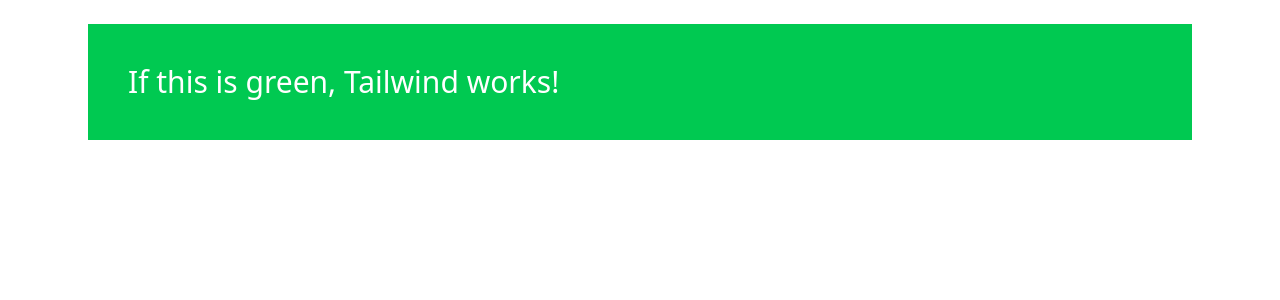
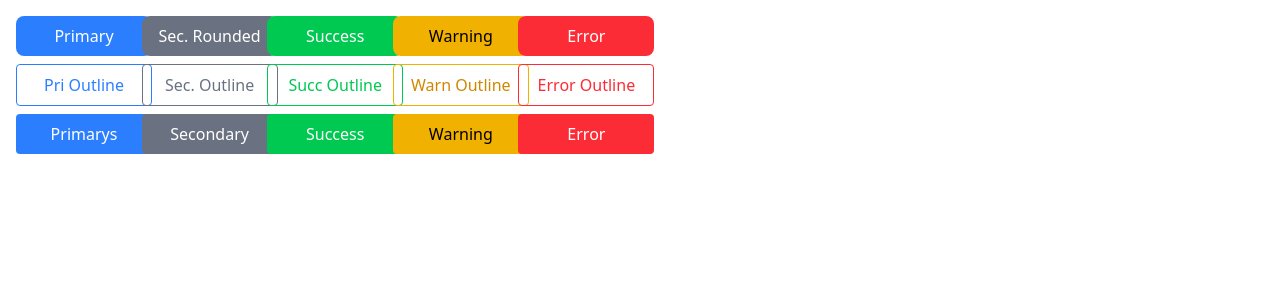
Before and after one commit to tmoechel-futura/tailwind-demo, a React (Vite) app: page / in a window 1280 px wide. Shown: the top 300 px of the page. Built offline with nearby package versions, Linux system fonts and the light colour scheme.

Commit message:
setup basic project

```diff
--- a/src/App.tsx
+++ b/src/App.tsx
@@ -1,12 +1,33 @@
-import TestTailwind from "./TestTailwind"
+import Button from "./components/Button";
 
-function App() {
+export default function App() {
   return (
-    // mx is x marging
-    <main className="mx-auto max-w-6xl p-6">
-      <TestTailwind />
+    <main className="grid grid-cols-10 gap-2 m-4">
+      <div className="flex flex-col gap-2">
+        <Button buttonType={"primary"} rounded>Primary</Button>
+        <Button buttonType={"primary"} outline>Pri Outline</Button>
+        <Button buttonType={"primary"}>Primarys</Button>
+      </div>
+      <div className="flex flex-col gap-2">
+        <Button buttonType={"secondary"} rounded >Sec. Rounded</Button>
+        <Button buttonType={"secondary"} outline>Sec. Outline</Button>
+        <Button buttonType={"secondary"}>Secondary</Button>
+      </div>
+      <div className="flex flex-col gap-2">
+        <Button buttonType={"success"} rounded>Success</Button>
+        <Button buttonType={"success"} outline>Succ Outline</Button>
+        <Button buttonType={"success"}>Success</Button>
+      </div>
+      <div className="flex flex-col gap-2">
+        <Button buttonType={"warning"} rounded>Warning</Button>
+        <Button buttonType={"warning"} outline>Warn Outline</Button>
+        <Button buttonType={"warning"}>Warning</Button>
+      </div>
+      <div className="flex flex-col gap-2">
+        <Button buttonType={"danger"} rounded>Error</Button>
+        <Button buttonType={"danger"} outline>Error Outline</Button>
+        <Button buttonType={"danger"}>Error</Button>
+      </div>
     </main>
   )
 }
-
-export default App
--- a/src/TestTailwind.tsx
+++ /dev/null
@@ -1,7 +0,0 @@
-export default function TestTailwind() {
-  return (
-    <div className="bg-green-500 text-white p-10 text-3xl">
-      If this is green, Tailwind works!
-    </div>
-  );
-}
--- /dev/null
+++ b/src/components/Button.tsx
@@ -0,0 +1,46 @@
+
+import React from "react";
+
+// do not use propTypes in TSX use interfaces instead!
+type ButtonType = "primary" | "secondary" | "success" | "warning" | "danger";
+
+interface IButtonProps {
+    children: React.ReactNode,
+    rounded?: boolean,
+    outline?: boolean
+    buttonType?: ButtonType
+}
+
+export default function Button({
+    children,
+    buttonType = "primary",
+    rounded,
+    outline }: IButtonProps): React.ReactElement {
+    const baseStyles: Record<ButtonType, string> = {
+        primary: "bg-blue-500 text-white hover:bg-blue-600",
+        secondary: "bg-gray-500 text-white hover:bg-gray-600",
+        success: "bg-green-500 text-white hover:bg-green-600",
+        warning: "bg-yellow-500 text-black hover:bg-yellow-600",
+        danger: "bg-red-500 text-white hover:bg-red-600",
+    };
+
+    // outline variants (inherit color)
+    const outlineStyles: Record<ButtonType, string> = {
+        primary: "border border-blue-500 text-blue-500 hover:bg-blue-50",
+        secondary: "border border-gray-500 text-gray-500 hover:bg-gray-50",
+        success: "border border-green-500 text-green-500 hover:bg-green-50",
+        warning: "border border-yellow-500 text-yellow-600 hover:bg-yellow-50",
+        danger: "border border-red-500 text-red-500 hover:bg-red-50",
+    };
+
+    const typeClass = outline ? outlineStyles[buttonType] : baseStyles[buttonType];
+    const roundedClass = rounded ? "rounded-lg" : "rounded";
+
+    return (
+        <div className="flex flex-col gap-2 w-34">
+            <button className={`px-4 py-2 font-medium transition-colors ${typeClass} ${roundedClass}`}>
+                {children}
+            </button>
+        </div>
+    )
+}
--- a/src/components/SearchBar.tsx
+++ /dev/null
@@ -1,18 +0,0 @@
-function SearchBar() {
-    const handleFormSubmit = (): void => {
-        console.log('I need to tell the parent about some dat');
-    }
-
-    return (
-        <div>
-            <h2>Search Bar Component</h2>
-            <div>
-                <form onSubmit={handleFormSubmit}>
-                    <input />
-                </form>
-            </div>
-        </div>
-    );
-}
-
-export default SearchBar;
```
